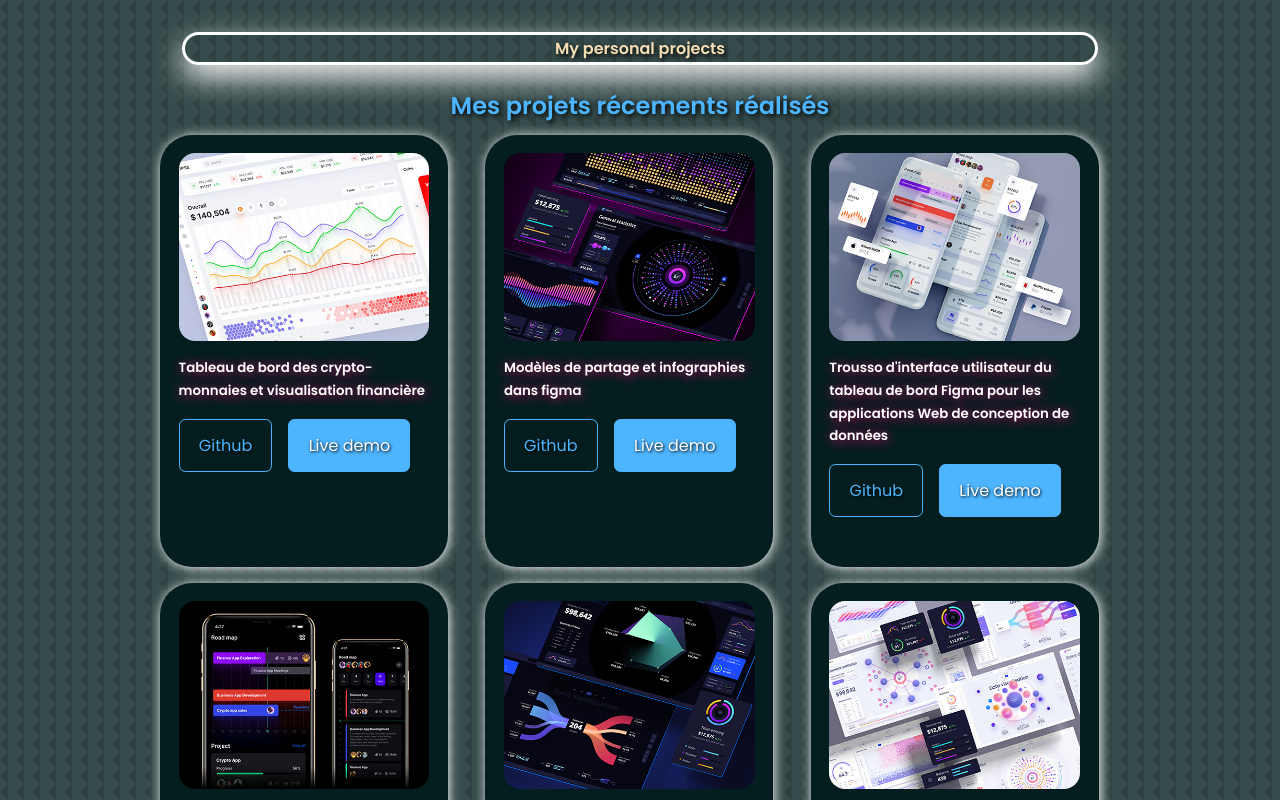
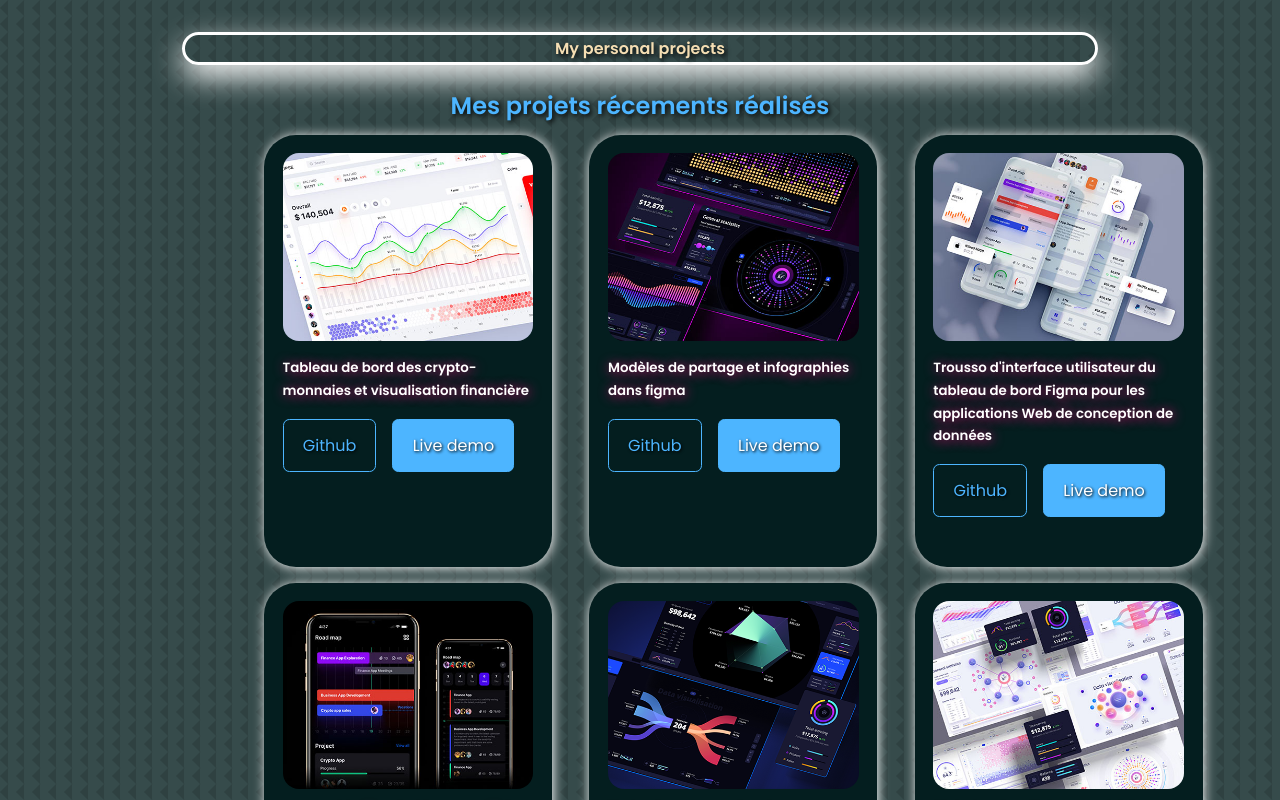
Before and after one commit to Mouhamed1003/keenprogrammer.com, a React (Create React App) app: page / in a window 1280 px wide. Shown: the part 3440-4240 px from the top of the page. Built offline with nearby package versions, Linux system fonts and the light colour scheme.

Commit message:
Update portfolio.css

```diff
--- a/src/components/portfolio/portfolio.css
+++ b/src/components/portfolio/portfolio.css
@@ -18,6 +18,7 @@
     gap: 1rem;
     width: 60rem;
     align-items: center;
+    margin-left: 15.5rem;
 }
 .portfolio_item {
     background: var(--color-bg-variant);
```
